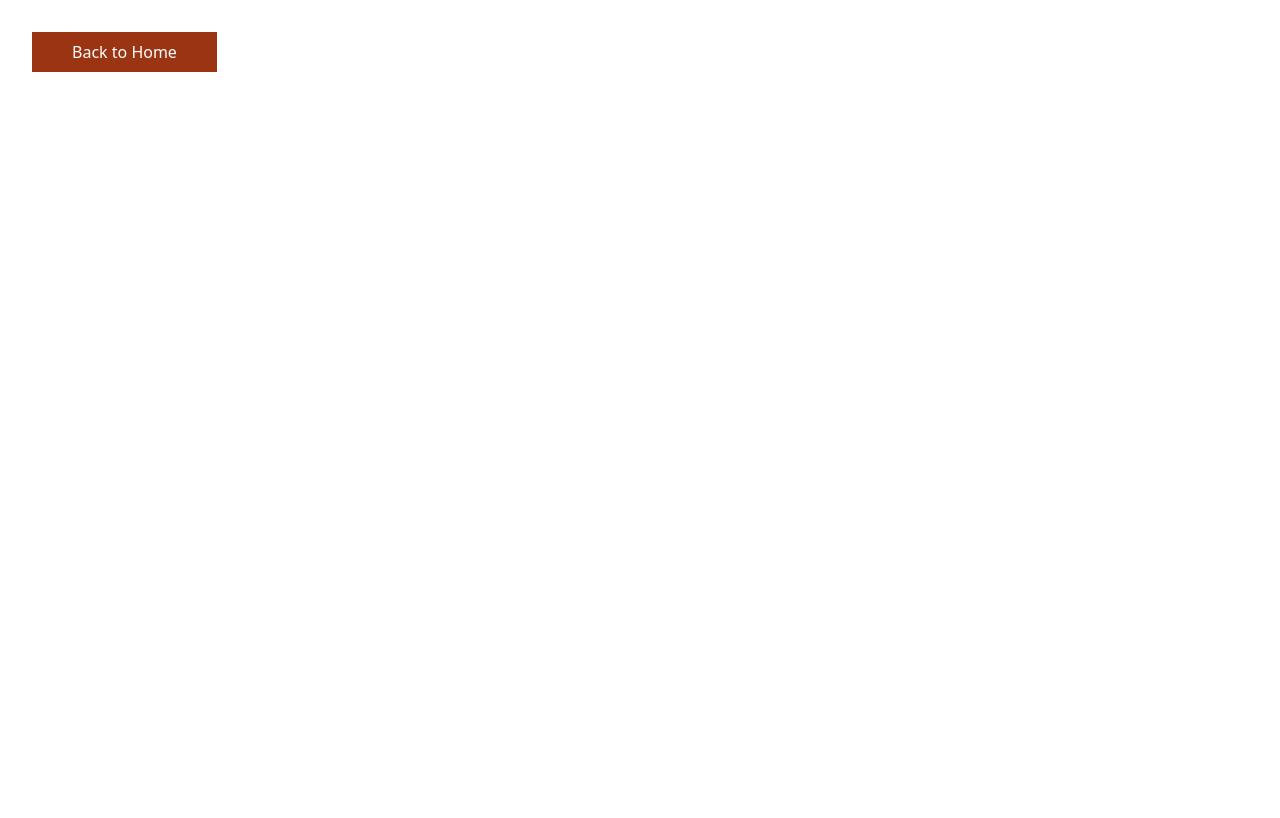
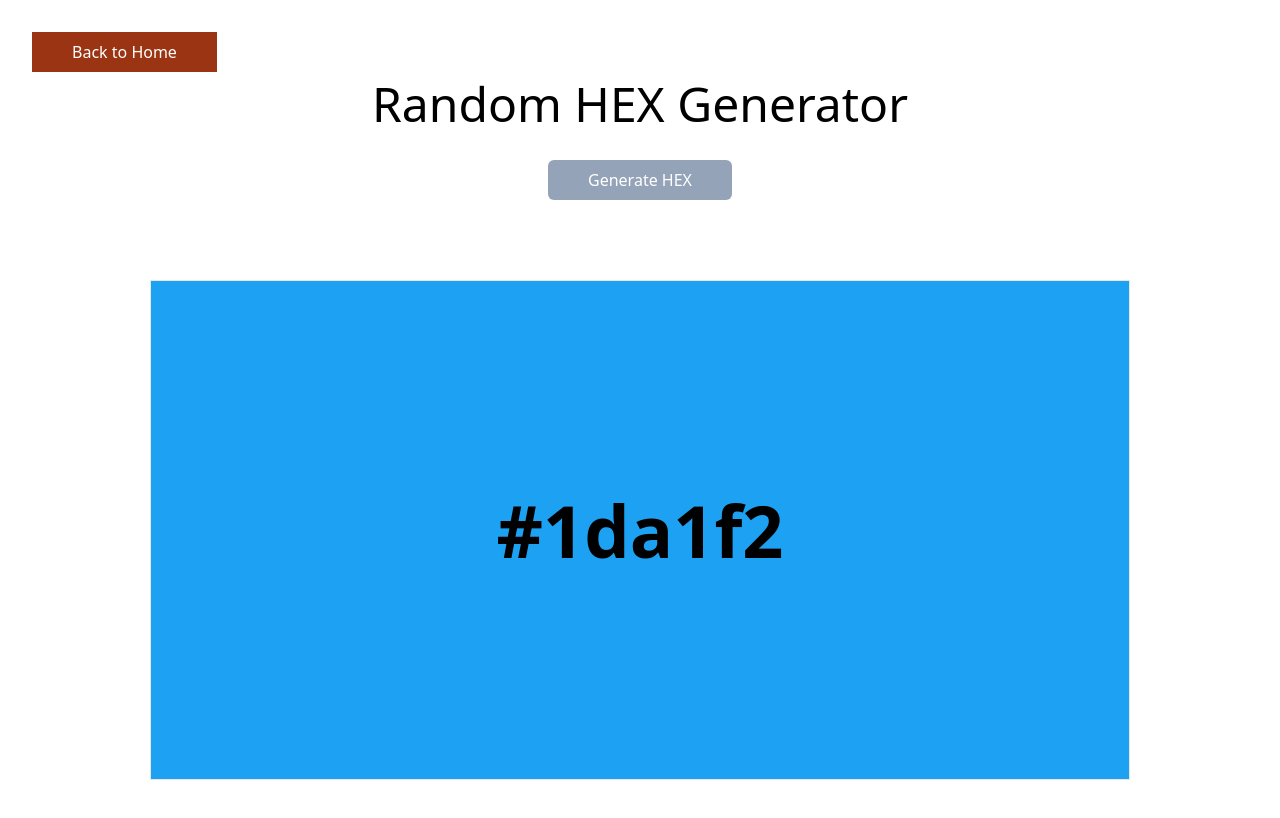
Before and after one commit to ravch08/apps2_react, a React (Vite) app: page /hex in a window 1280 px wide. Shown: the top 818 px of the page. Built offline with nearby package versions, Linux system fonts and the light colour scheme.

Commit message:
Added Random hex generator

```diff
--- a/src/components/sections/RandomHexColor.tsx
+++ b/src/components/sections/RandomHexColor.tsx
@@ -1,10 +1,62 @@
+import { useState } from "react";
 import { BackHome } from "../../utils/helper";
 
+const digits = [
+  "1",
+  "2",
+  "3",
+  "4",
+  "5",
+  "6",
+  "7",
+  "8",
+  "9",
+  "0",
+  "A",
+  "B",
+  "C",
+  "D",
+  "E",
+  "F",
+];
+
 const RandomHexColor = () => {
+  const [hexcode, setHexcode] = useState<string>("1da1f2");
+
+  const hexArr: string[] = [];
+
+  const generateHex = () => {
+    for (let i = 0; i < 6; i++) {
+      const randomEl = Math.floor(Math.random() * digits.length);
+      hexArr.push(digits[randomEl]);
+    }
+
+    const hexStr = hexArr.join("");
+    setHexcode(hexStr);
+
+    hexArr.length = 0;
+  };
+
   return (
     <>
       <BackHome />
-      <section aria-labelledby="Random Hex Color Generator"></section>
+      <section aria-labelledby="Random Hex Color Generator">
+        <div className="container">
+          <div className="mb-20 text-center">
+            <h1 className="mb-8 text-5xl">Random HEX Generator</h1>
+            <button onClick={generateHex} className="btn-link">
+              Generate HEX
+            </button>
+          </div>
+
+          <div
+            style={{ backgroundColor: `#${hexcode}` }}
+            className="flex h-[500px] w-full items-center justify-center border"
+          >
+            <h2 className="text-7xl font-bold">#{hexcode}</h2>
+          </div>
+        </div>
+      </section>
     </>
   );
 };
```
